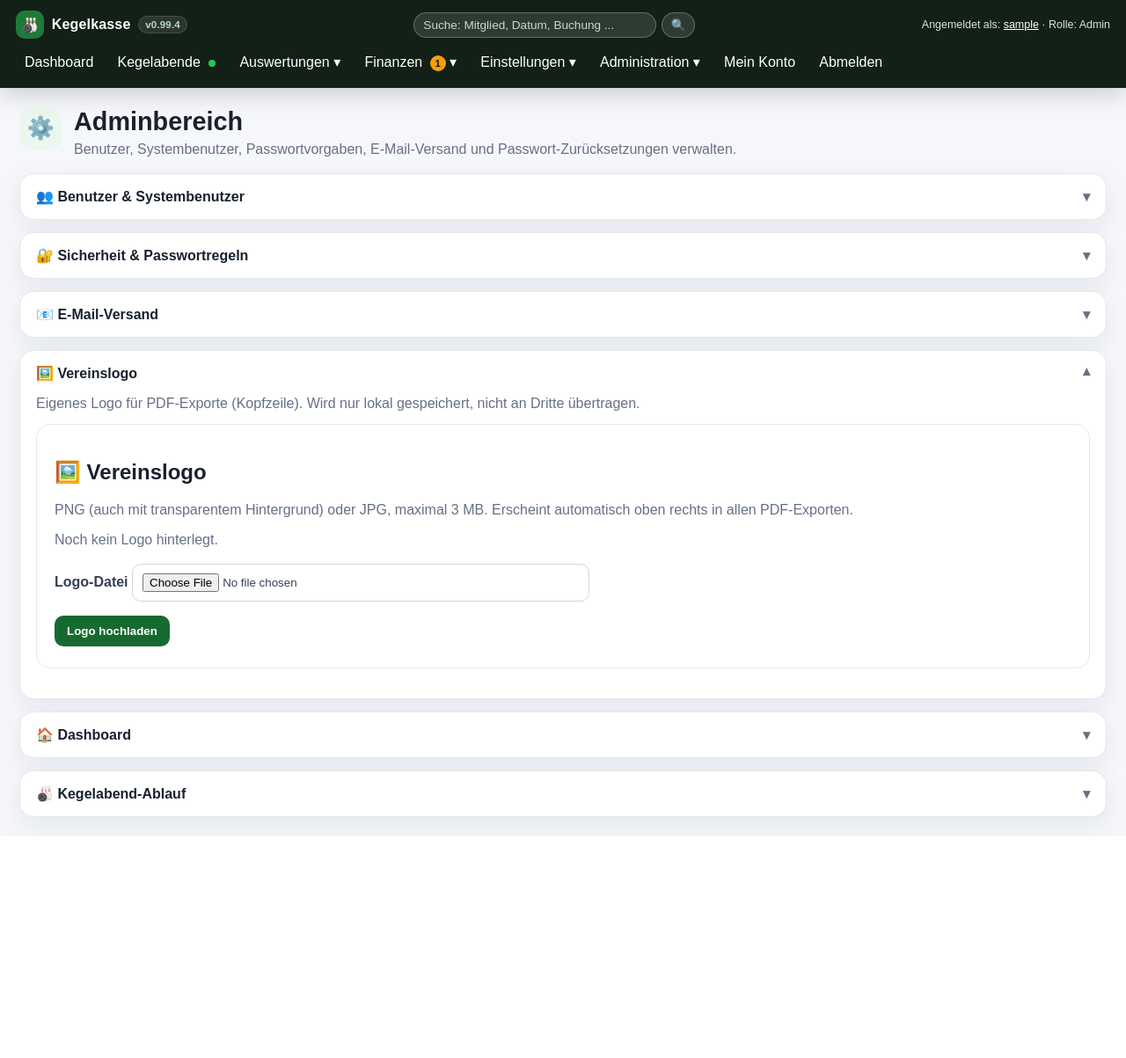
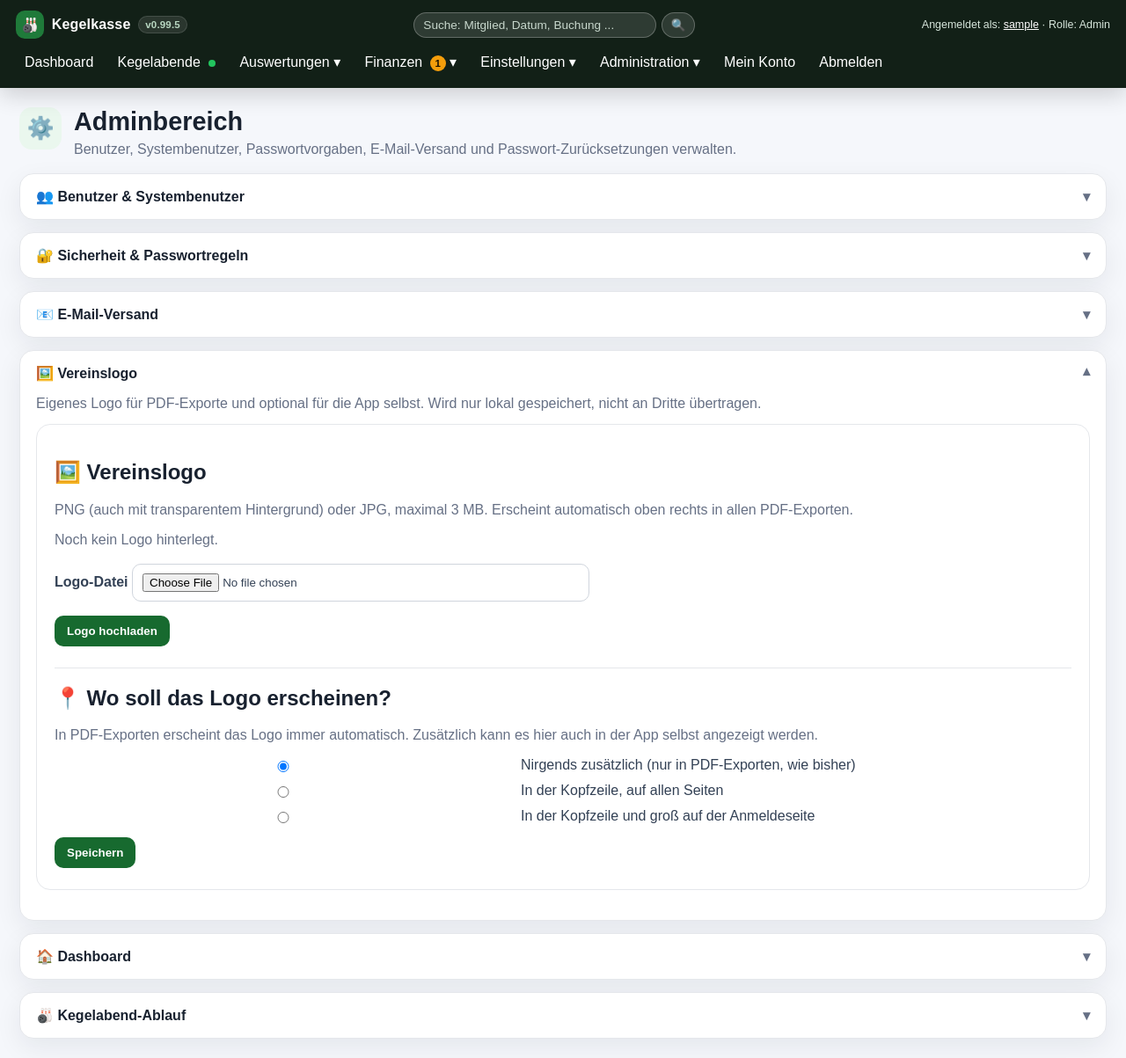
Before and after one commit to aluecke75/kegelkasse, a Flask app: page /admin in a window 1280 px wide, after a click on "🖼️ Vereinslogo". Shown: the whole page at 88% size. Before the commit the page ends 951 px from the top, so only its background shows below. Run offline with Flask 3, Linux system fonts and the light colour scheme; a user stored in the database is signed in; tables that the repository leaves empty hold one stand-in row (values such as "Sample post").

Commit message:
Vereinslogo: Anzeige in der App als Admin-Einstellung (v0.99.5)
Statt eine feste Platzierung vorzugeben, entscheidet der Admin jetzt selbst:
aus (nur PDF wie bisher), Kopfzeile auf allen Seiten, oder Kopfzeile plus
groß auf der Anmeldeseite. Neue AppSetting logo_display_mode, global per
Context-Processor an alle Templates verfügbar. Alle 39 Baseline-Routen
weiterhin grün, Speichern/Zurücksetzen der Einstellung per Testclient
verifiziert.

Co-Authored-By: Claude Sonnet 5 <noreply@anthropic.com>

```diff
--- a/app/app.py
+++ b/app/app.py
@@ -116,6 +116,16 @@ def inject_database_test_mode():
         "developer_mode": app.config.get("DEVELOPER_MODE", False),
         "app_version": APP_VERSION,
     }
+
+@app.context_processor
+def inject_branding():
+    logo_path = branding_logo_path()
+    return {
+        "has_logo": logo_path is not None,
+        "logo_filename": logo_path.name if logo_path else None,
+        "logo_display_mode": setting_value("logo_display_mode", "none"),
+    }
+
 
 @app.context_processor
 def inject_active_event_navigation():
--- a/app/extensions.py
+++ b/app/extensions.py
@@ -23,7 +23,7 @@ login_manager.login_view = "login"
 login_manager.login_message = "Bitte zuerst anmelden."
 login_manager.init_app(app)
 
-APP_VERSION = "0.99.4"
+APP_VERSION = "0.99.5"
 
 RATE_TYPES = {
     "monthly_fee": "Monatsbeitrag",
--- a/app/routes/admin.py
+++ b/app/routes/admin.py
@@ -190,6 +190,24 @@ def admin_area():
                 flash("Vereinslogo wurde entfernt.", "success")
             return redirect(url_for("admin_area"))
 
+        if form_action == "logo_display_settings":
+            new_mode = request.form.get("logo_display_mode", "none")
+            if new_mode not in ("none", "header", "header_and_login"):
+                new_mode = "none"
+            old_mode = setting_value("logo_display_mode", "none")
+            set_setting_value("logo_display_mode", new_mode)
+            audit_log(
+                "settings",
+                "logo_display_settings_updated",
+                "Logo-Anzeige geändert",
+                object_type="AppSetting",
+                old_value=old_mode,
+                new_value=new_mode,
+            )
+            db.session.commit()
+            flash("Einstellungen wurden gespeichert.", "success")
+            return redirect(url_for("admin_area"))
+
         if form_action == "create_system_user":
             username = clean_username(request.form.get("new_username", ""))
             email = request.form.get("new_email", "").strip() or None
--- a/app/templates/admin.html
+++ b/app/templates/admin.html
@@ -266,7 +266,7 @@
 
     <details class="admin-section" data-remember-key="admin-logo">
         <summary>🖼️ Vereinslogo</summary>
-        <p class="admin-section-intro">Eigenes Logo für PDF-Exporte (Kopfzeile). Wird nur lokal gespeichert, nicht an Dritte übertragen.</p>
+        <p class="admin-section-intro">Eigenes Logo für PDF-Exporte und optional für die App selbst. Wird nur lokal gespeichert, nicht an Dritte übertragen.</p>
         <div class="admin-section-body">
             <div class="modern-card">
                 <h2>🖼️ Vereinslogo</h2>
@@ -295,6 +295,27 @@
                         <input type="file" name="logo_file" accept=".png,.jpg,.jpeg" required>
                     </label>
                     <button type="submit">{{ "Logo ersetzen" if has_logo else "Logo hochladen" }}</button>
+                </form>
+
+                <hr style="margin:20px 0; border:none; border-top:1px solid #e5e7eb;">
+
+                <h2>📍 Wo soll das Logo erscheinen?</h2>
+                <p class="muted">In PDF-Exporten erscheint das Logo immer automatisch. Zusätzlich kann es hier auch in der App selbst angezeigt werden.</p>
+                <form method="post" class="settings-form">
+                    <input type="hidden" name="form_action" value="logo_display_settings">
+                    <label class="checkbox-row">
+                        <input type="radio" name="logo_display_mode" value="none" {% if logo_display_mode == "none" %}checked{% endif %}>
+                        Nirgends zusätzlich (nur in PDF-Exporten, wie bisher)
+                    </label>
+                    <label class="checkbox-row">
+                        <input type="radio" name="logo_display_mode" value="header" {% if logo_display_mode == "header" %}checked{% endif %}>
+                        In der Kopfzeile, auf allen Seiten
+                    </label>
+                    <label class="checkbox-row">
+                        <input type="radio" name="logo_display_mode" value="header_and_login" {% if logo_display_mode == "header_and_login" %}checked{% endif %}>
+                        In der Kopfzeile und groß auf der Anmeldeseite
+                    </label>
+                    <button type="submit">Speichern</button>
                 </form>
             </div>
         </div>
--- a/app/templates/base.html
+++ b/app/templates/base.html
@@ -27,6 +27,7 @@
         .brand { display:flex; align-items:center; gap:0.55rem; font-weight:800; letter-spacing:0.01em; }
         .brand-badge { width:32px; height:32px; border-radius:10px; display:flex; align-items:center; justify-content:center; background:#1f7a3a; color:white; text-decoration:none; }
         .brand-badge:hover { filter:brightness(1.08); transform:translateY(-1px); }
+        .brand-logo-header { height:32px; width:auto; max-width:120px; border-radius:6px; }
         .brand-version { font-size:0.72rem; font-weight:700; color:#b8d7c1; background:rgba(255,255,255,0.10); border:1px solid rgba(255,255,255,0.12); border-radius:999px; padding:3px 7px; white-space:nowrap; }
         .database-selector { position:relative; display:inline-flex; align-items:center; }
         .database-badge { display:inline-flex; align-items:center; gap:6px; border-radius:999px; padding:5px 10px; border:1px solid rgba(255,255,255,.16); font-size:.78rem; font-weight:800; white-space:nowrap; cursor:pointer; }
@@ -199,6 +200,9 @@ border-left:6px solid #22c55e;
                 <a class="brand-badge" href="{{ url_for('test_database_page') }}" title="Test-Datenbank-Auswahl">🎳</a>
             {% else %}
                 <span class="brand-badge" title="Kegelkasse">🎳</span>
+            {% endif %}
+            {% if has_logo and logo_display_mode in ("header", "header_and_login") %}
+                <img src="{{ url_for('branding_logo') }}?v={{ logo_filename }}" alt="Vereinslogo" class="brand-logo-header">
             {% endif %}
 
             <span>Kegelkasse</span>
```
Also changed, not shown: app/templates/login.html (+7 -0 lines), CHANGELOG.md.
